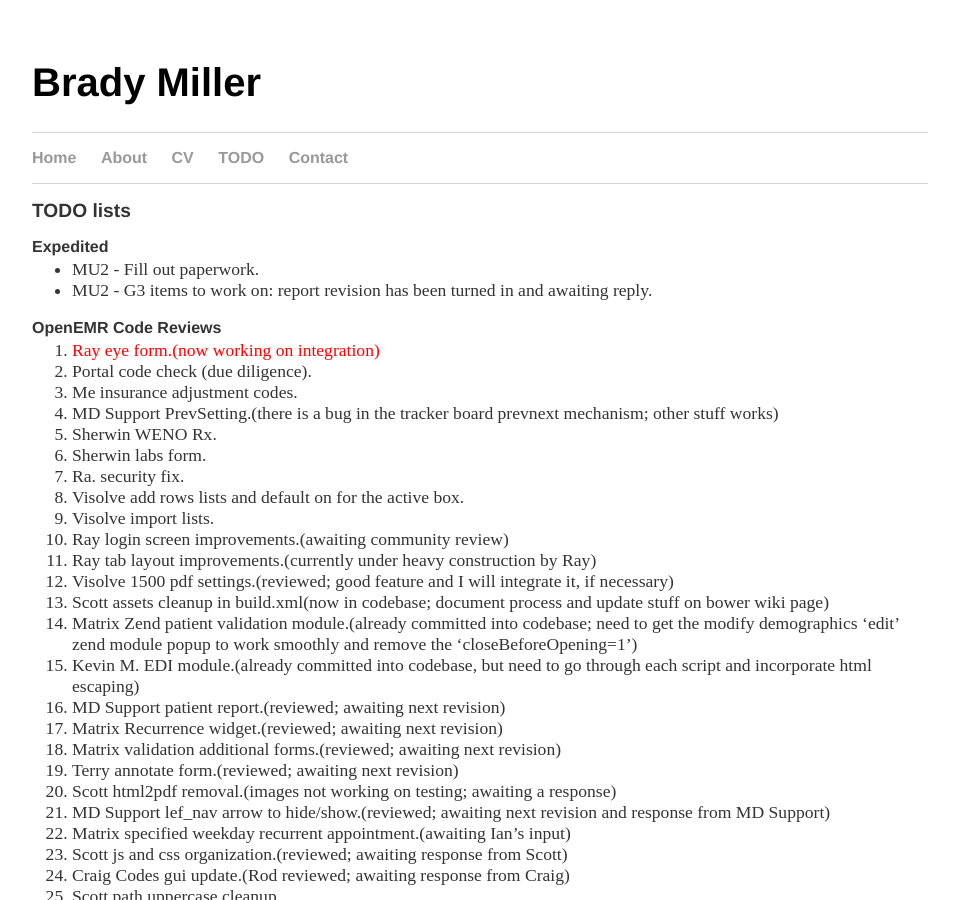
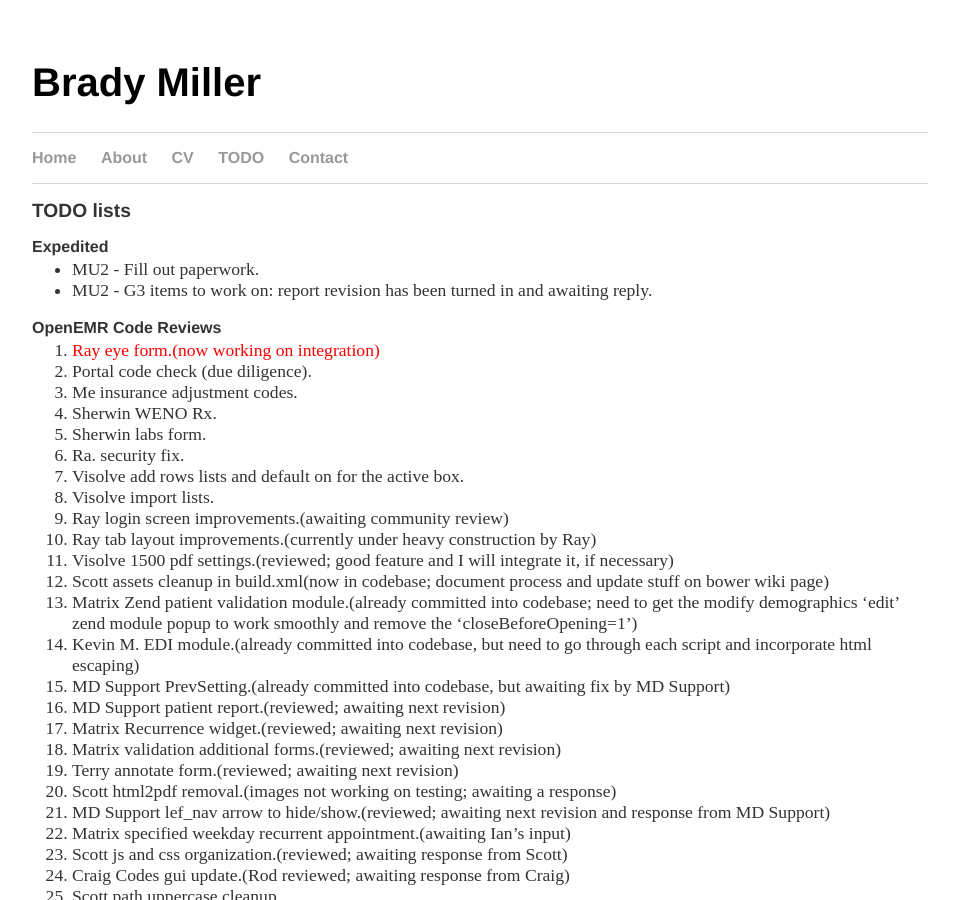
Before and after one commit to bradymiller/bradymiller.github.io, a Jekyll site: the page built from todo/index.md, in a window 1280 px wide and 900 px high. Shown: the whole window, without its empty margins (160-1119 px from the left). Built offline with Jekyll 4.4.1, drawn with Linux system fonts in a browser that asks for light colours.

Commit message:
Update todo list

```diff
--- a/todo/index.md
+++ b/todo/index.md
@@ -11,7 +11,6 @@
 1. <span style="color: red">Ray eye form.(now working on integration)</span>
 1. Portal code check (due diligence).
 1. Me insurance adjustment codes.
-1. MD Support PrevSetting.(there is a bug in the tracker board prevnext mechanism; other stuff works)
 1. Sherwin WENO Rx.
 1. Sherwin labs form.
 1. Ra. security fix.
@@ -23,6 +22,7 @@
 1. Scott assets cleanup in build.xml(now in codebase; document process and update stuff on bower wiki page)
 1. Matrix Zend patient validation module.(already committed into codebase; need to get the modify demographics 'edit' zend module popup to work smoothly and remove the 'closeBeforeOpening=1')
 1. Kevin M. EDI module.(already committed into codebase, but need to go through each script and incorporate html escaping)
+1. MD Support PrevSetting.(already committed into codebase, but awaiting fix by MD Support)
 1. MD Support patient report.(reviewed; awaiting next revision)
 1. Matrix Recurrence widget.(reviewed; awaiting next revision)
 1. Matrix validation additional forms.(reviewed; awaiting next revision)
```
